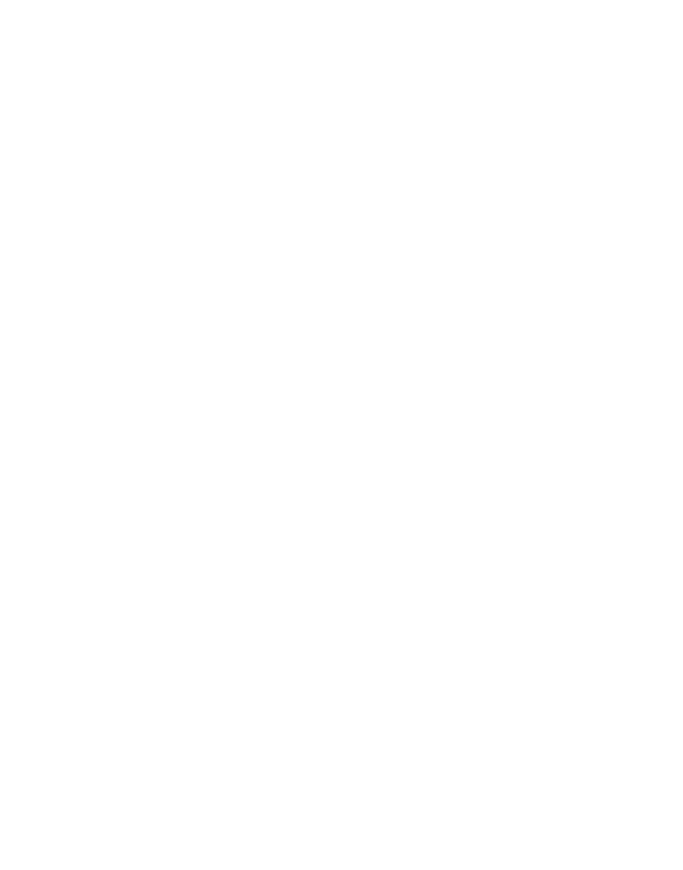
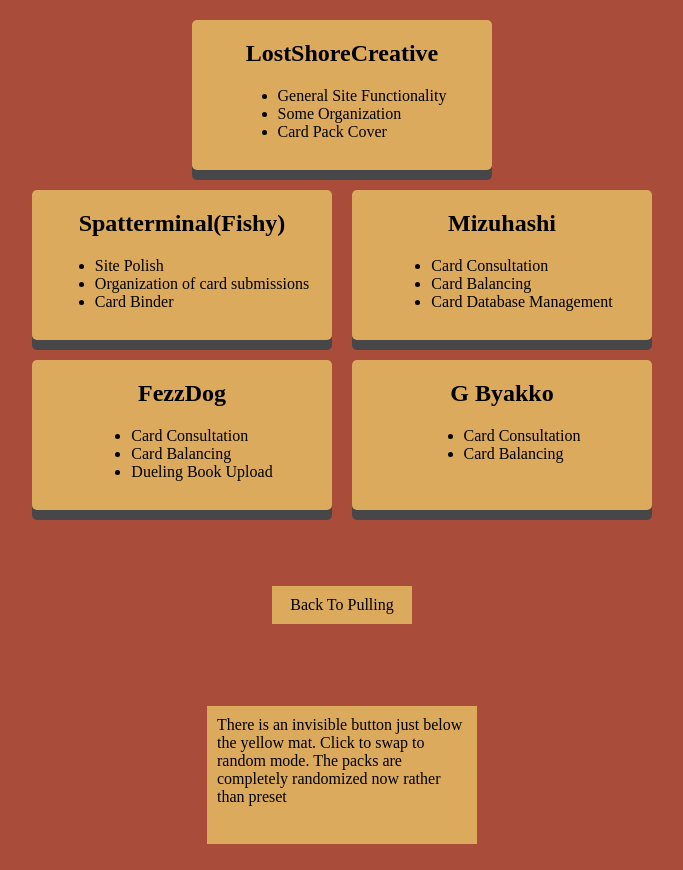
Before and after one commit to fishyplatta/YuGiOh-CardPacks, a plain HTML site: page siteCredits.html in a window 1280 px wide. Shown: the whole page, without its empty margins (298-981 px from the left). Before the commit the page ends 800 px from the top, so only its background shows below. Drawn offline with Linux system fonts and the light colour scheme.

Commit message:
Credits made and random button installed

```diff
--- a/siteCredits.html
+++ b/siteCredits.html
@@ -4,8 +4,49 @@
     <meta charset="UTF-8">
     <meta name="viewport" content="width=device-width, initial-scale=1.0">
     <title>Site Credits</title>
+    <link rel="stylesheet" href="styles/creditsStyle.css">
 </head>
 <body>
-
+    <section class="card" id="shore-card">
+        <h2>LostShoreCreative</h2>
+        <ul>
+            <li>General Site Functionality</li>
+            <li>Some Organization</li>
+            <li>Card Pack Cover</li>
+        </ul>
+    </section>
+    <section class="card" id="splatterminal-card">
+        <h2>Spatterminal(Fishy)</h2>
+        <ul>
+            <li>Site Polish</li>
+            <li>Organization of card submissions</li>
+            <li>Card Binder</li>
+        </ul>
+    </section>
+    <section class="card" id="mizuhashi-card">
+        <h2>Mizuhashi</h2>
+        <ul>
+            <li>Card Consultation</li>
+            <li>Card Balancing</li>
+            <li>Card Database Management</li>
+        </ul>
+    </section>
+    <section class="card" id="fezzdog-card">
+        <h2>FezzDog</h2>
+        <ul>
+            <li>Card Consultation</li>
+            <li>Card Balancing</li>
+            <li>Dueling Book Upload</li>
+        </ul>
+    </section>
+    <section class="card" id="gbyakko-card">
+        <h2>G Byakko</h2>
+        <ul>
+            <li>Card Consultation</li>
+            <li>Card Balancing</li>
+        </ul>
+    </section>
+    <a href="index.html">Back To Pulling</a>
+    <p>There is an invisible button just below the yellow mat. Click to swap to random mode. The packs are completely randomized now rather than preset</p>
 </body>
 </html>
--- /dev/null
+++ b/styles/creditsStyle.css
@@ -0,0 +1,94 @@
+:root
+{
+    --primary-color: #a94c3a;
+    --secondary-color: #dbaa5d;
+    --accent-1: #f9f9f9;
+    --accent-2: #474749;
+}
+
+body
+{
+    background-color: var(--primary-color);
+    display: grid;
+    grid-template-rows: 1fr 1fr 1fr 1fr 1fr;
+    grid-template-columns: 1fr 1fr;
+    margin: 10px;
+    justify-items: right;
+
+}
+
+.card
+{
+    margin: 10px;
+    background-color: var(--secondary-color);
+    height: 150px;
+    width: 300px;
+    border-radius: 5px;
+    box-shadow: 0px 10px var(--accent-2);
+    justify-items: center;
+}
+
+#shore-card
+{
+    grid-row: 1;
+    grid-column: 1 / 3;
+    justify-self: center;
+}
+
+#spatterminal-card
+{
+    grid-row: 2;
+    grid-column: 1;
+}
+
+#mizuhashi-card
+{
+    grid-row: 2;
+    grid-column: 2;
+    justify-self: left;
+}
+
+#fezzdog-card
+{
+    grid-row: 3;
+    grid-column: 1;
+    justify-self: right;
+}
+
+#gbyakko-card
+{
+    grid-row: 3;
+    grid-column: 2;
+    justify-self: left;
+}
+
+a
+{
+    padding: 10px;
+    width: 120px;
+    margin: auto;
+    justify-self: center;
+    grid-row: 4;
+    grid-column: 1 / 3;
+    text-decoration: none;
+    background-color: var(--secondary-color);
+    text-align: center;
+    color: black;
+}
+
+a:hover
+{
+    transition: ease-in .2s;
+    border-radius: 7px;
+    box-shadow: 0px 10px var(--accent-2);
+}
+
+p
+{
+    background-color: var(--secondary-color);
+    padding: 10px;
+    width: 250px;
+    justify-self: center;
+    grid-row: 5;
+    grid-column: 1 / 3;
+}
```
Also changed, not shown: index.html (+1 -0 lines), scripts/pack-opening.js (+44 -11 lines), styles/indexStyle.css (+7 -0 lines).
